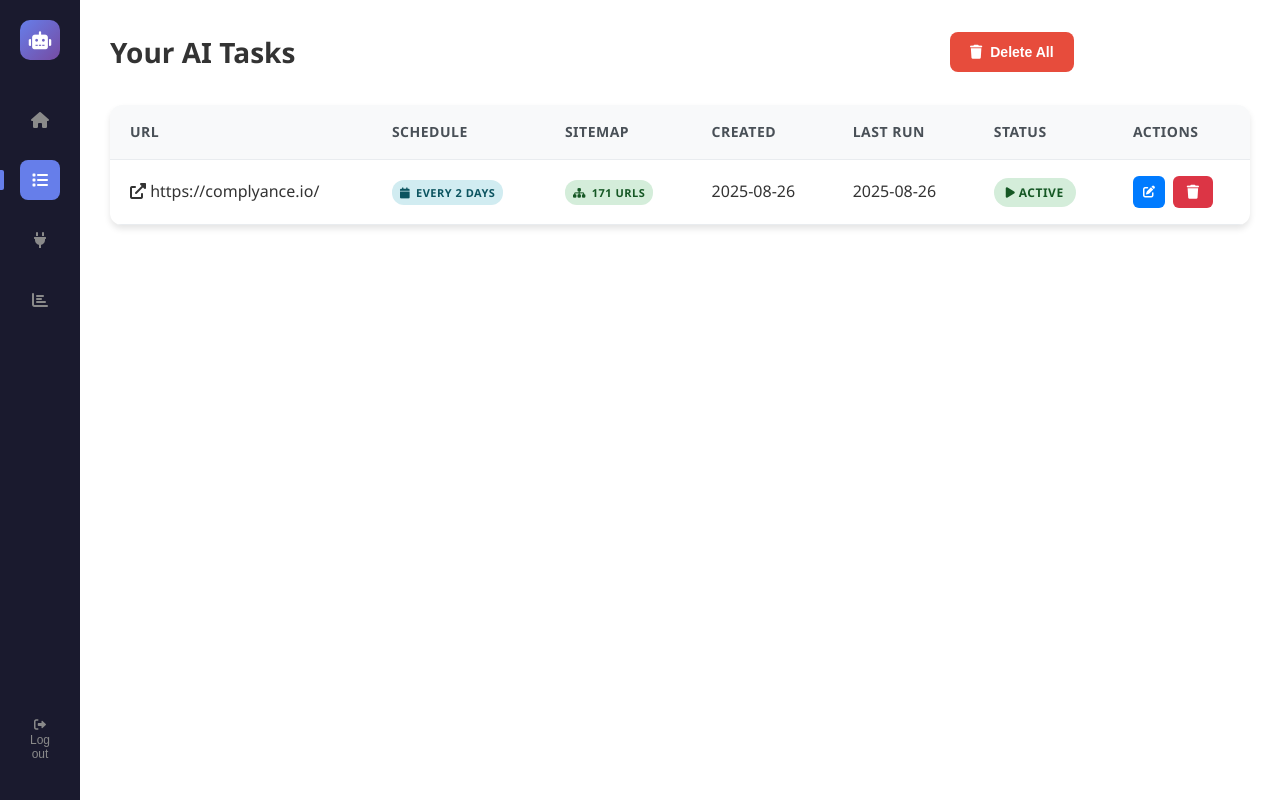
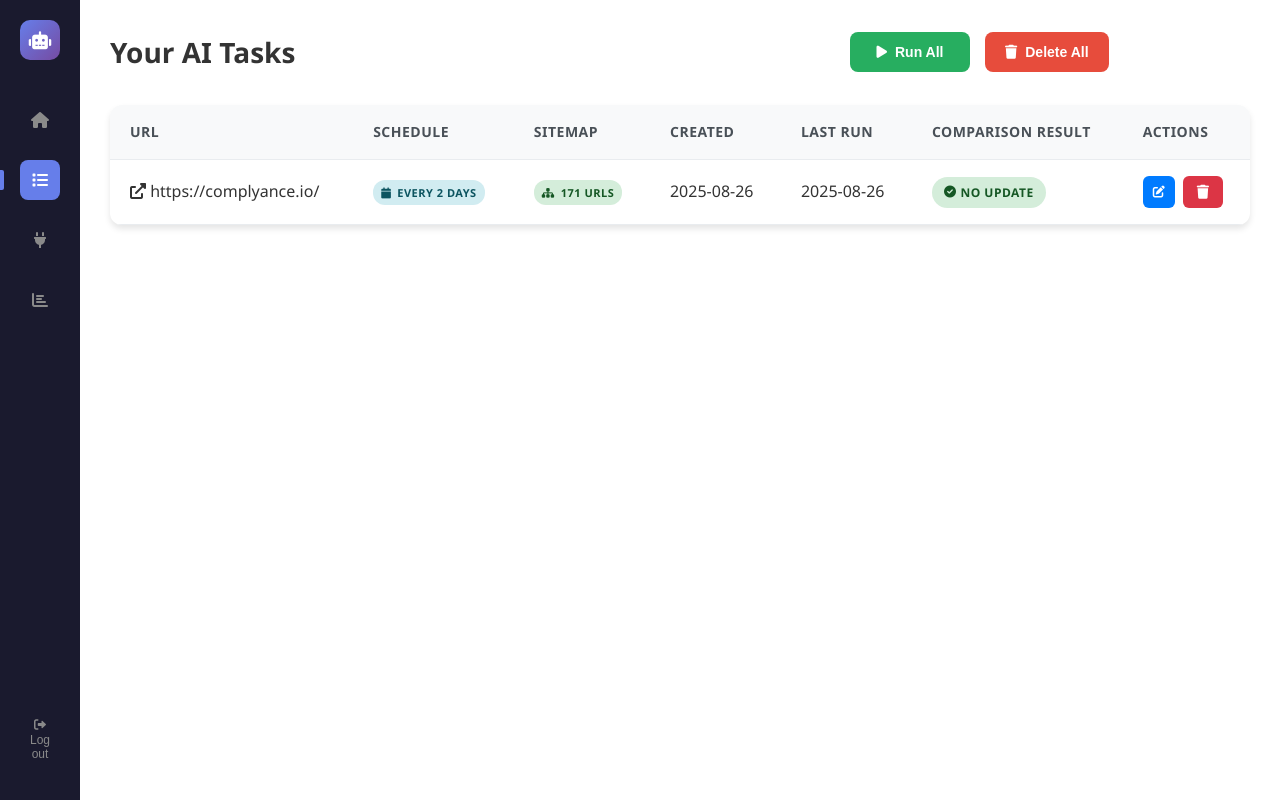
Before and after one commit to complyancemarketing/ai-web-scraper, a Flask app: page /tasks in a window 1280 px wide. Run offline with Flask 3, Linux system fonts and the light colour scheme; data comes from the database, SQL or seed files in the repository; both versions use the stored data as it was after the commit.

Commit message:
Implement run all tasks feature and enhance task comparison results display. Added a new endpoint to execute all active tasks concurrently, utilizing threading for improved performance. Updated database schema to include comparison results, and modified the frontend to display task statuses with visual badges. Enhanced CSS for buttons and modals to improve user experience.

```diff
--- a/app.py
+++ b/app.py
@@ -3,6 +3,8 @@
 from datetime import datetime
 import os
 import sys
+import threading
+import subprocess
 
 # Add the scrapy directory to the Python path
 sys.path.append(os.path.join(os.path.dirname(__file__), 'scrapy'))
@@ -63,6 +65,11 @@
 
     try:
         cursor.execute('ALTER TABLE scraping_tasks ADD COLUMN last_sitemap_count INTEGER DEFAULT 0')
+    except sqlite3.OperationalError:
+        pass  # Column already exists
+
+    try:
+        cursor.execute('ALTER TABLE scraping_tasks ADD COLUMN comparison_result TEXT DEFAULT "Not checked"')
     except sqlite3.OperationalError:
         pass  # Column already exists
 
@@ -164,7 +171,8 @@
             'status': task[5],
             'sitemap_fetched': task[6] if len(task) > 6 else False,
             'initial_sitemap_count': task[7] if len(task) > 7 else 0,
-            'last_sitemap_count': task[8] if len(task) > 8 else 0
+            'last_sitemap_count': task[8] if len(task) > 8 else 0,
+            'comparison_result': task[9] if len(task) > 9 else "Not checked"
         })
 
     return jsonify(task_list)
@@ -172,19 +180,18 @@
 @app.route('/edit_task/<int:task_id>', methods=['POST'])
 def edit_task(task_id):
     schedule = request.form.get('schedule')
-    status = request.form.get('status')
 
-    if not schedule or not status:
-        return jsonify({'success': False, 'message': 'Please fill in all fields'}), 400
+    if not schedule:
+        return jsonify({'success': False, 'message': 'Please fill in schedule field'}), 400
 
     try:
         conn = sqlite3.connect('scraping_scheduler.db')
         cursor = conn.cursor()
         cursor.execute('''
             UPDATE scraping_tasks
-            SET schedule = ?, status = ?
+            SET schedule = ?
             WHERE id = ?
-        ''', (schedule, status, task_id))
+        ''', (schedule, task_id))
         conn.commit()
         conn.close()
         return jsonify({'success': True, 'message': 'Task updated successfully'})
@@ -214,6 +221,166 @@
         return jsonify({'success': True, 'message': 'All tasks deleted successfully'})
     except Exception as e:
         return jsonify({'success': False, 'message': 'Error deleting all tasks'})
+
+@app.route('/run_all_tasks', methods=['POST'])
+def run_all_tasks():
+    try:
+        # Get all active tasks
+        conn = sqlite3.connect('scraping_scheduler.db')
+        cursor = conn.cursor()
+        cursor.execute('SELECT id, url FROM scraping_tasks WHERE status = "active"')
+        active_tasks = cursor.fetchall()
+        conn.close()
+
+        if not active_tasks:
+            return jsonify({'success': False, 'message': 'No active tasks found'})
+
+        # Shared list to collect results for batch notification
+        batch_results = []
+        batch_results_lock = threading.Lock()
+
+        # Function to fetch sitemap and compare for a single task
+        def process_single_task(task_id, task_url):
+            try:
+                # Get scraping tool instance
+                tool = get_scraping_tool()
+
+                # Disable individual Teams notifications for batch processing
+                tool.configure_teams_notifications(enabled=False)
+
+                # Extract domain from URL
+                from urllib.parse import urlparse
+                domain = urlparse(task_url).netloc
+
+                # Step 1: Fetch current sitemap
+                print(f"Fetching sitemap for {task_url}...")
+                sitemap_fetched = tool.fetch_sitemap(task_url)
+
+                result_text = "Error fetching sitemap"
+                result_data = {
+                    'domain': domain,
+                    'has_changes': False,
+                    'total_added': 0,
+                    'total_modified': 0,
+                    'error': False
+                }
+
+                if sitemap_fetched:
+                    # Step 2: Compare with previous sitemap
+                    print(f"Comparing sitemaps for {domain}...")
+                    comparison_result = tool.compare_sitemaps(domain)
+
+                    # The comparison automatically stores new URLs in sitemap_updates table
+                    if comparison_result and comparison_result.get('has_changes'):
+                        added_count = comparison_result.get('total_added', 0)
+                        modified_count = comparison_result.get('total_modified', 0)
+
+                        if added_count > 0 or modified_count > 0:
+                            update_parts = []
+                            if added_count > 0:
+                                update_parts.append(f"{added_count} new URLs")
+                            if modified_count > 0:
+                                update_parts.append(f"{modified_count} modified URLs")
+                            result_text = " and ".join(update_parts) + " found"
+
+                            result_data.update({
+                                'has_changes': True,
+                                'total_added': added_count,
+                                'total_modified': modified_count
+                            })
+                        else:
+                            result_text = "No update"
+                        print(f"✅ Found {added_count} new URLs and {modified_count} modified URLs for {domain}")
+                    else:
+                        result_text = "No update"
+                        print(f"✅ No changes found for {domain}")
+                else:
+                    print(f"❌ Failed to fetch sitemap for {task_url}")
+                    result_data['error'] = True
+                    result_text = "Error"
+
+                # Add result to batch collection
+                with batch_results_lock:
+                    batch_results.append(result_data)
+
+                # Update the comparison result in the database
+                conn = sqlite3.connect('scraping_scheduler.db')
+                cursor = conn.cursor()
+                cursor.execute('UPDATE scraping_tasks SET comparison_result = ? WHERE id = ?', (result_text, task_id))
+                conn.commit()
+                conn.close()
+
+            except Exception as e:
+                print(f"Error processing task for {task_url}: {e}")
+
+                # Add error result to batch collection
+                with batch_results_lock:
+                    batch_results.append({
+                        'domain': domain if 'domain' in locals() else 'Unknown',
+                        'has_changes': False,
+                        'total_added': 0,
+                        'total_modified': 0,
+                        'error': True
+                    })
+
+                # Update with error status
+                try:
+                    conn = sqlite3.connect('scraping_scheduler.db')
+                    cursor = conn.cursor()
+                    cursor.execute('UPDATE scraping_tasks SET comparison_result = ? WHERE id = ?', ("Error", task_id))
+                    conn.commit()
+                    conn.close()
+                except:
+                    pass
+
+        # Start all tasks in separate threads
+        threads = []
+        for task_id, task_url in active_tasks:
+            thread = threading.Thread(target=process_single_task, args=(task_id, task_url))
+            thread.daemon = True  # Dies when main program exits
+            thread.start()
+            threads.append(thread)
+
+        # Update last_run for all active tasks
+        conn = sqlite3.connect('scraping_scheduler.db')
+        cursor = conn.cursor()
+        current_time = datetime.now().isoformat()
+        cursor.execute('UPDATE scraping_tasks SET last_run = ? WHERE status = "active"', (current_time,))
+        conn.commit()
+        conn.close()
+
+        # Start a background thread to wait for completion and send batch notification
+        def send_batch_notification():
+            try:
+                # Wait for all threads to complete (with timeout)
+                for thread in threads:
+                    thread.join(timeout=300)  # 5 minutes timeout per thread
+
+                # Send batch Teams notification
+                if batch_results:
+                    from scrapy.core.teams_notifier import TeamsNotifier
+                    notifier = TeamsNotifier()
+                    success = notifier.send_batch_summary(batch_results)
+                    if success:
+                        print(f"✅ Batch Teams notification sent for {len(batch_results)} domains")
+                    else:
+                        print(f"⚠️ Failed to send batch Teams notification")
+
+            except Exception as e:
+                print(f"Error in batch notification: {e}")
+
+        # Start the batch notification thread
+        notification_thread = threading.Thread(target=send_batch_notification)
+        notification_thread.daemon = True
+        notification_thread.start()
+
+        return jsonify({
+            'success': True,
+            'message': f'Started sitemap checking for {len(active_tasks)} active tasks successfully. Teams notification will be sent when complete.'
+        })
+
+    except Exception as e:
+        return jsonify({'success': False, 'message': f'Error running tasks: {str(e)}'})
 
 @app.route('/delete_all_updates', methods=['POST'])
 def delete_all_updates():
--- a/static/css/tasks.css
+++ b/static/css/tasks.css
@@ -137,7 +137,37 @@
 /* Search Container */
 .search-container {
     position: relative;
-    width: 300px;
+    width: 400px;
+    display: flex;
+    gap: 15px;
+    align-items: center;
+}
+
+.run-all-btn {
+    background: #27ae60;
+    color: white;
+    border: none;
+    padding: 12px 20px;
+    border-radius: 8px;
+    font-size: 14px;
+    font-weight: 600;
+    cursor: pointer;
+    display: flex;
+    align-items: center;
+    gap: 8px;
+    transition: all 0.3s ease;
+    min-width: 120px;
+    justify-content: center;
+}
+
+.run-all-btn:hover {
+    background: #229954;
+    transform: translateY(-2px);
+    box-shadow: 0 4px 12px rgba(39, 174, 96, 0.3);
+}
+
+.run-all-btn:active {
+    transform: translateY(0);
 }
 
 .delete-all-btn {
@@ -268,6 +298,40 @@
 .status-badge.paused {
     background: #f8d7da;
     color: #721c24;
+}
+
+/* Comparison Result Badge */
+.comparison-badge {
+    padding: 6px 12px;
+    border-radius: 20px;
+    font-size: 12px;
+    font-weight: 600;
+    text-transform: uppercase;
+    letter-spacing: 0.5px;
+    display: flex;
+    align-items: center;
+    gap: 4px;
+    width: fit-content;
+}
+
+.comparison-badge.new-urls {
+    background: #d1ecf1;
+    color: #0c5460;
+}
+
+.comparison-badge.no-update {
+    background: #d4edda;
+    color: #155724;
+}
+
+.comparison-badge.error {
+    background: #f8d7da;
+    color: #721c24;
+}
+
+.comparison-badge.not-checked {
+    background: #fff3cd;
+    color: #856404;
 }
 
 /* Action Buttons */
@@ -571,6 +635,15 @@
     background: #c82333;
 }
 
+.run-btn {
+    background: #28a745;
+    color: white;
+}
+
+.run-btn:hover {
+    background: #218838;
+}
+
 /* Alert Styles */
 .alert {
     padding: 12px 16px;
--- a/static/js/script.js
+++ b/static/js/script.js
@@ -155,9 +155,8 @@
                 const taskId = this.getAttribute('data-task-id');
                 const taskUrl = this.getAttribute('data-task-url');
                 const taskSchedule = this.getAttribute('data-task-schedule');
-                const taskStatus = this.getAttribute('data-task-status');
 
-                openEditModal(taskId, taskUrl, taskSchedule, taskStatus);
+                openEditModal(taskId, taskUrl, taskSchedule);
             } else if (this.classList.contains('delete-btn')) {
                 // Handle delete button
                 const taskId = this.getAttribute('data-task-id');
@@ -244,15 +243,14 @@
 // Modal functionality for tasks page
 let currentTaskId = null;
 
-function openEditModal(taskId, url, schedule, status) {
-    console.log('Opening edit modal for task:', taskId, url, schedule, status);
+function openEditModal(taskId, url, schedule) {
+    console.log('Opening edit modal for task:', taskId, url, schedule);
     currentTaskId = taskId;
 
     // Set modal content
     document.getElementById('modalUrl').textContent = url;
     document.getElementById('editTaskId').value = taskId;
     document.getElementById('editSchedule').value = schedule;
-    document.getElementById('editStatus').value = status;
 
     // Show modal
     document.getElementById('editModal').style.display = 'block';
@@ -266,14 +264,12 @@
 function saveTaskChanges() {
     const taskId = document.getElementById('editTaskId').value;
     const schedule = document.getElementById('editSchedule').value;
-    const status = document.getElementById('editStatus').value;
 
-    console.log('Saving task changes:', { taskId, schedule, status });
+    console.log('Saving task changes:', { taskId, schedule });
 
     // Create form data
     const formData = new FormData();
     formData.append('schedule', schedule);
-    formData.append('status', status);
 
     // Send update request
     fetch(`/edit_task/${taskId}`, {
@@ -366,6 +362,7 @@
 window.onclick = function(event) {
     const editModal = document.getElementById('editModal');
     const deleteModal = document.getElementById('deleteModal');
+    const runAllModal = document.getElementById('runAllModal');
 
     if (event.target === editModal) {
         closeEditModal();
@@ -373,6 +370,49 @@
     if (event.target === deleteModal) {
         closeDeleteModal();
     }
+    if (event.target === runAllModal) {
+        closeRunAllModal();
+    }
+}
+
+// Run All Functions
+function confirmRunAll() {
+    document.getElementById('runAllModal').style.display = 'block';
+}
+
+function closeRunAllModal() {
+    document.getElementById('runAllModal').style.display = 'none';
+}
+
+function runAllTasks() {
+    // Send run all request
+    fetch('/run_all_tasks', {
+        method: 'POST',
+        headers: {
+            'Content-Type': 'application/json',
+        }
+    })
+    .then(response => {
+        console.log('Run all response status:', response.status);
+        return response.json();
+    })
+    .then(data => {
+        console.log('Run all response data:', data);
+        if (data.success) {
+            showAlert('✅ All active tasks started successfully!', 'success');
+            closeRunAllModal();
+            // Reload the page to reflect changes
+            setTimeout(() => {
+                window.location.reload();
+            }, 1500);
+        } else {
+            showAlert('❌ Error running tasks: ' + (data.error || 'Unknown error'), 'error');
+        }
+    })
+    .catch(error => {
+        console.error('Error running all tasks:', error);
+        showAlert('❌ Error running tasks. Please try again.', 'error');
+    });
 }
 
 // Delete All Functions
--- a/templates/tasks.html
+++ b/templates/tasks.html
@@ -48,6 +48,10 @@
                 <div class="analytics-header">
                     <h1>Your AI Tasks</h1>
                     <div class="search-container">
+                        <button class="run-all-btn" onclick="confirmRunAll()">
+                            <i class="fas fa-play"></i>
+                            Run All
+                        </button>
                         <button class="delete-all-btn" onclick="confirmDeleteAll()">
                             <i class="fas fa-trash"></i>
                             Delete All
@@ -65,7 +69,7 @@
                                     <th>Sitemap</th>
                                     <th>Created</th>
                                     <th>Last Run</th>
-                                    <th>Status</th>
+                                    <th>Comparison Result</th>
                                     <th>Actions</th>
                                 </tr>
                             </thead>
@@ -112,22 +116,35 @@
                                     <td>{{ task[3][:10] if task[3] else 'N/A' }}</td>
                                     <td>{{ task[4][:10] if task[4] else 'Never' }}</td>
                                     <td>
-                                        <span class="status-badge {% if task[5] == 'active' %}active{% else %}paused{% endif %}">
-                                            <i class="fas fa-{% if task[5] == 'active' %}play{% else %}pause{% endif %}"></i>
-                                            {% if task[5] == 'active' %}
-                                                Active
-                                            {% else %}
-                                                Paused
-                                            {% endif %}
-                                        </span>
+                                        {% set comparison_result = task[9] if task|length > 9 else "Not checked" %}
+                                        {% if "new URLs found" in comparison_result %}
+                                            <span class="comparison-badge new-urls">
+                                                <i class="fas fa-plus-circle"></i>
+                                                {{ comparison_result }}
+                                            </span>
+                                        {% elif comparison_result == "No update" %}
+                                            <span class="comparison-badge no-update">
+                                                <i class="fas fa-check-circle"></i>
+                                                No update
+                                            </span>
+                                        {% elif comparison_result == "Error" %}
+                                            <span class="comparison-badge error">
+                                                <i class="fas fa-exclamation-triangle"></i>
+                                                Error
+                                            </span>
+                                        {% else %}
+                                            <span class="comparison-badge not-checked">
+                                                <i class="fas fa-clock"></i>
+                                                {{ comparison_result }}
+                                            </span>
+                                        {% endif %}
                                     </td>
                                     <td>
                                         <div class="actions-cell">
                                             <button class="action-btn edit-btn" title="Edit"
                                                 data-task-id="{{ task[0] }}"
                                                 data-task-url="{{ task[1] }}"
-                                                data-task-schedule="{{ task[2] }}"
-                                                data-task-status="{{ task[5] }}">
+                                                data-task-schedule="{{ task[2] }}">
                                                 <i class="fas fa-edit"></i>
                                             </button>
                                             <button class="action-btn delete-btn" title="Delete"
@@ -182,15 +199,6 @@
                             <option value="monthly">Every Month</option>
                         </select>
                     </div>
-                    <div class="form-group">
-                        <label for="editStatus">
-                            <i class="fas fa-toggle-on"></i> Task Status
-                        </label>
-                        <select id="editStatus" name="status" required class="form-input">
-                            <option value="active">Active</option>
-                            <option value="paused">Paused</option>
-                        </select>
-                    </div>
                 </form>
             </div>
             <div class="modal-footer">
@@ -226,6 +234,28 @@
         </div>
     </div>
 
+    <!-- Run All Confirmation Modal -->
+    <div id="runAllModal" class="modal">
+        <div class="modal-content">
+            <div class="modal-header">
+                <h2><i class="fas fa-play"></i> Run All Tasks</h2>
+                <span class="close" onclick="closeRunAllModal()">&times;</span>
+            </div>
+            <div class="modal-body">
+                <p>Are you sure you want to run ALL active tasks?</p>
+                <p style="color: #27ae60; font-weight: bold;">This will start scraping for all active tasks immediately.</p>
+            </div>
+            <div class="modal-footer">
+                <button type="button" class="cancel-btn" onclick="closeRunAllModal()">
+                    <i class="fas fa-times"></i> Cancel
+                </button>
+                <button type="button" class="run-btn" onclick="runAllTasks()">
+                    <i class="fas fa-play"></i> Run All
+                </button>
+            </div>
+        </div>
+    </div>
+
     <!-- Delete All Confirmation Modal -->
     <div id="deleteAllModal" class="modal">
         <div class="modal-content">
```
Also changed, not shown: scraping_scheduler.db.
